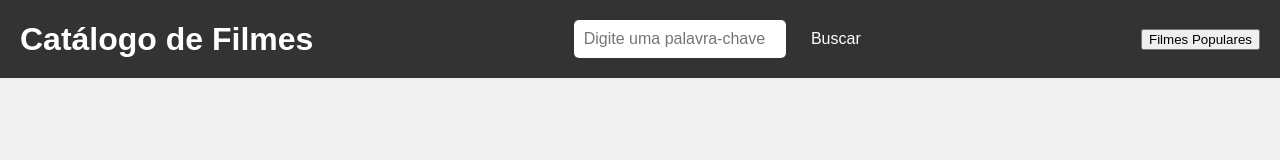
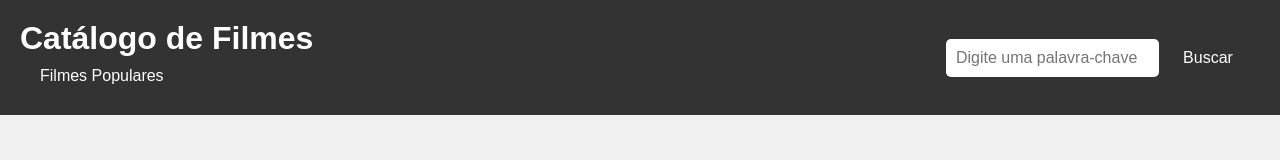
Before and after one commit to Arthurap52/movie_project, a plain HTML site: page index.html in a window 1280 px wide. Drawn offline with Linux system fonts and the light colour scheme.

Commit message:
update styles

```diff
--- a/index.html
+++ b/index.html
@@ -8,13 +8,14 @@
 </head>
 <body>
     <header>
-        <h1>Catálogo de Filmes</h1>
-        <!-- Adicione a caixa de pesquisa -->
+        <div class="header-content">
+            <h1>Catálogo de Filmes</h1>
+            <button id="popular-movies-button">Filmes Populares</button>
+        </div>
         <div class="search-container">
             <input type="text" id="search-input" placeholder="Digite uma palavra-chave">
             <button id="search-button">Buscar</button>
         </div>
-        <button id="popular-movies-button">Filmes Populares</button>
 
     </header>
     <main>
--- a/script.js
+++ b/script.js
@@ -46,7 +46,6 @@ async function searchPopularMovies() {
             movieCard.innerHTML = `
                 <img src="https://image.tmdb.org/t/p/w500${movie.poster_path}" alt="${movie.title}">
                 <h2>${movie.title}</h2>
-                <p>${movie.release_date}</p>
             `;
             movieList.appendChild(movieCard);
         });
--- a/styles.css
+++ b/styles.css
@@ -17,6 +17,21 @@ header {
 
 h1 {
     margin: 0;
+}
+
+/* Estilo do botão "Filmes Populares" */
+#popular-movies-button {
+    padding: 10px 20px;
+    background-color: #333;
+    color: white;
+    border: none;
+    border-radius: 5px;
+    font-size: 1rem;
+    cursor: pointer;
+}
+
+#popular-movies-button:hover {
+    background-color: #555;
 }
 
 /* Estilo da caixa de busca */
```
